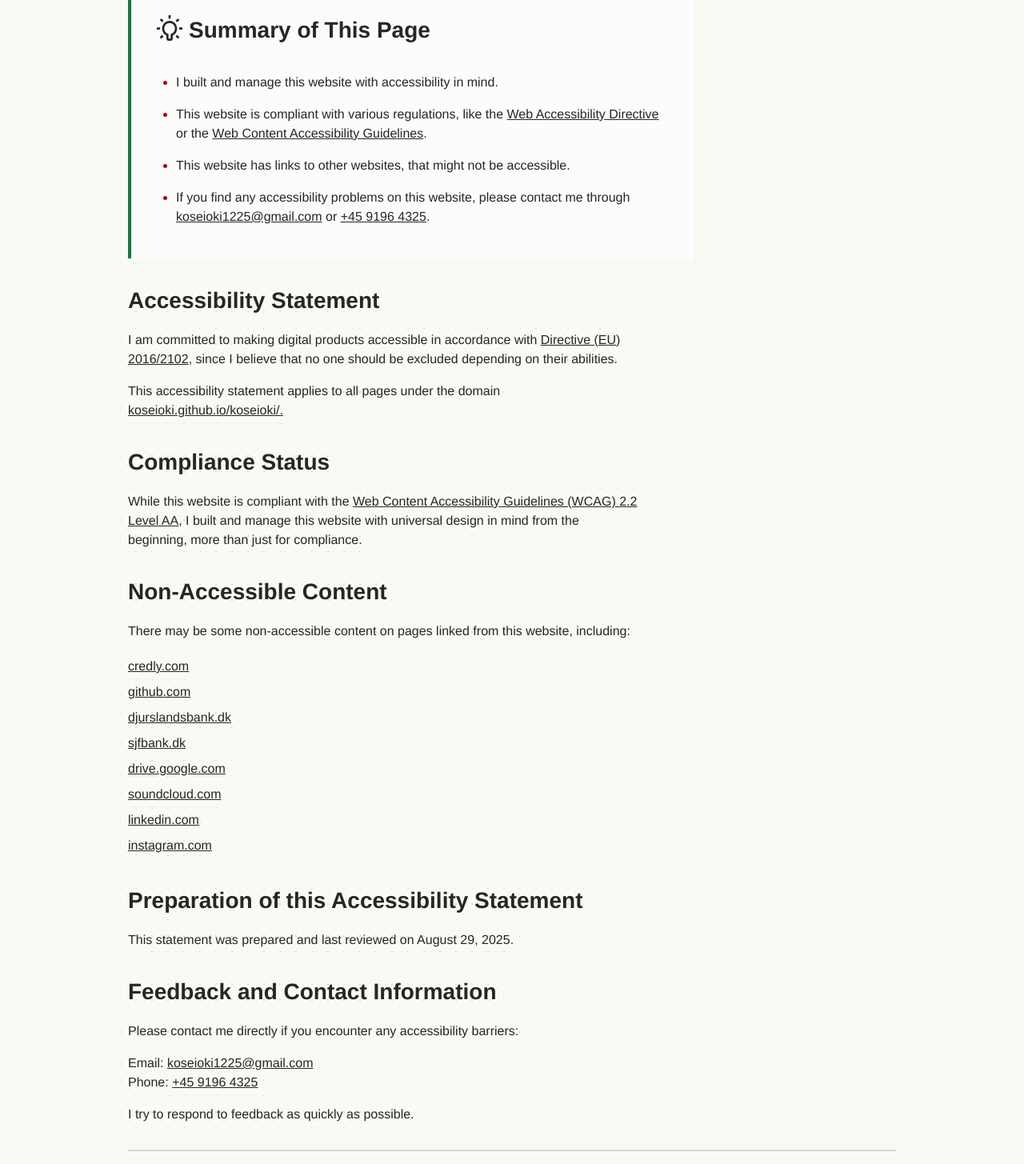
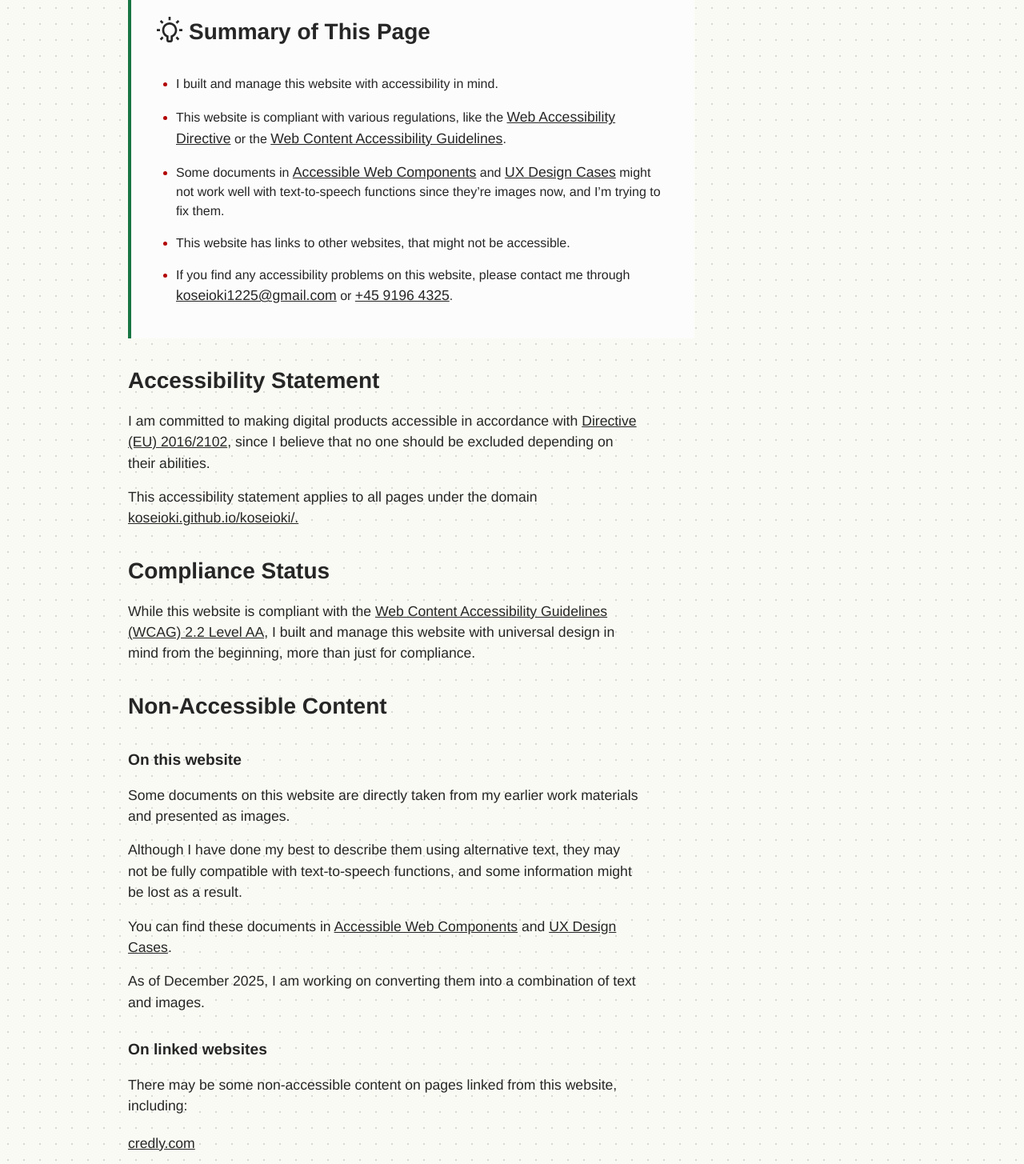
Before and after one commit to Koseioki/koseioki, a React (Vite) app: page /accessibility in a window 1280 px wide. Shown: the part 300-1755 px from the top of the page at 80% size. Built offline with nearby package versions, Linux system fonts and the light colour scheme.

Commit message:
updated WAS, font size to 1.1rem

```diff
--- a/src/Accessibility.jsx
+++ b/src/Accessibility.jsx
@@ -3,6 +3,9 @@ import BreadCrumbs from "./components/BreadCrumbs";
 import { useRef, useEffect } from "react";
 import Note from "./components/Note";
 import Icon from './components/Icon.jsx';
+import { NavLink } from 'react-router-dom';
+
+
 function Accessibility() {
 
   const headingRef = useRef(null);
@@ -28,11 +31,15 @@ function Accessibility() {
           <h2 className="headings" id="accessibilitySummary">
             <Icon icon="LightBulb" fontSize="h2" />
             Summary of This Page
-            </h2>
+          </h2>
           <ul className="bulleted-list">
             <li>I built and manage this website with accessibility in mind.</li>
             <li>This website is compliant with various regulations, like the <a className="plain-link" href="https://eur-lex.europa.eu/eli/dir/2016/2102/oj/eng">Web Accessibility Directive</a> or the <a className="plain-link" href="https://www.w3.org/TR/WCAG22/">Web Content Accessibility Guidelines</a>.
             </li>
+            <li>Some documents in <NavLink to='/accessible-web-components' className="plain-link">
+          Accessible Web Components</NavLink> and <NavLink to='/ux-design-cases' className="plain-link">
+          UX Design Cases</NavLink> might not work well with text-to-speech functions since they’re images now, and I’m trying to fix them.
+</li>
             <li>This website has links to other websites, that might not be accessible.
             </li>
             <li>If you find any accessibility problems on this website, please contact me through <a className="plain-link" href="mailto:koseioki1225@gmail.com">koseioki1225@gmail.com</a> or <a className="plain-link" href="tel:+4591964325">+45 9196 4325</a>.
@@ -50,6 +57,22 @@ function Accessibility() {
           I built and manage this website with universal design in mind from the beginning, more than just for compliance.</p>
 
         <h2 className="headings">Non-Accessible Content</h2>
+        <h3 className="headings">On this website</h3>
+        <p className="paragraph">Some documents on this website are directly taken from my earlier work materials and presented as images.
+        </p>
+        <p className="paragraph">Although I have done my best to describe them using alternative text, they may not be fully compatible with text-to-speech functions, and some information might be lost as a result.
+        </p>
+        <p className="paragraph">You can find these documents in <NavLink to='/accessible-web-components' className="plain-link">
+          Accessible Web Components</NavLink> and <NavLink to='/ux-design-cases' className="plain-link">
+          UX Design Cases</NavLink>.
+        </p>
+        <p className="paragraph">As of December 2025, I am working on converting them into a combination of text and images.
+        </p>
+
+        <h3 className="headings">On linked websites</h3>
+
+
+
         <p className="paragraph">There may be some non-accessible content on pages linked from this website, including:</p>
         <ul className="link-list">
           <li><a className="plain-link" href="https://credly.com">credly.com</a></li>
@@ -61,8 +84,9 @@ function Accessibility() {
           <li><a className="plain-link" href="https://linkedin.com">linkedin.com</a></li>
           <li><a className="plain-link" href="https://instagram.com">instagram.com</a></li>
         </ul>
+
         <h2 className="headings">Preparation of this Accessibility Statement</h2>
-        <p className="paragraph">This statement was prepared and last reviewed on August 29, 2025.</p>
+        <p className="paragraph">This statement was prepared on the 29th of August, 2025, and last reviewed on the 3rd of December, 2025.</p>
         <h2 className="headings">Feedback and Contact Information</h2>
         <p className="paragraph">Please contact me directly if you encounter any accessibility barriers:</p>
         <ul>
--- a/src/components/BreadCrumbs.css
+++ b/src/components/BreadCrumbs.css
@@ -3,12 +3,9 @@
     margin: 2rem auto;
     color: var(--red);;
     padding: 0 1rem;
+    font-size: 1.1rem;
 }
 
-/* .dark-mode .breadcrumbs {
-    color: var(--yellow);
-
-} */
 
 .breadcrumbs a {
     color: var(--red);
--- a/src/components/CaseCard.jsx
+++ b/src/components/CaseCard.jsx
@@ -23,7 +23,7 @@ function CaseCard({ caseItem }) {
 
                 <div className="card-text">
                     <h2>
-                        <NavLink to={`/ux-design-cases/${caseItem.slug}`} className="headings">
+                        <NavLink to={`/ux-design-cases/${caseItem.slug}`} className="headings card-title">
                             {caseItem.title}
                         </NavLink>
                     </h2>
--- a/src/components/Footer.css
+++ b/src/components/Footer.css
@@ -4,9 +4,6 @@ footer {
 
 }
 
-/* .dark-mode footer {
-    border-bottom: 0.25rem solid var(--primary-hover);
-} */
 
 .footer-content {
     max-width: var(--page-width);
--- a/src/index.css
+++ b/src/index.css
@@ -44,11 +44,8 @@
 }
 
 html {
-
   background-color: var(--yellow);
 }
-
-
 
 .background {
   background-color: var(--background);
@@ -59,7 +56,6 @@ html {
 html,
 body {
   box-sizing: border-box;
-  /* font-family: "Open Sans", sans-serif; */
   font-family: Helvetica, Arial, sans-serif;
   color: var(--text);
   margin: 0 auto;
@@ -67,22 +63,6 @@ body {
 
 }
 
-/* html:has(body.dark-mode) {
-  background-color: var(--primary-hover);
-}
-
-.dark-mode {
-  color: var(--text-light);
-}
-
-.dark-mode .background{
-    background-color: var(--text);
-  background-image: radial-gradient(var(--text) 0.0625rem, transparent 0);
-}
-
-.dark-mode .plain-link{
-  color: var(--text-light);
-} */
 
 main {
   max-width: var(--page-width);
@@ -118,14 +98,6 @@ section {
 }
 
 
-h1,
-h2,
-h3,
-h4,
-.site-title a {
-  /* font-family: "Roboto Slab", sans-serif; */
-
-}
 
 h1 {
   font-size: 2.5rem;
@@ -134,8 +106,6 @@ h1 {
   padding: 0;
   line-height: 1.5;
   outline: none;
-
-
 }
 
 h2 {
@@ -148,7 +118,7 @@ h2 {
 }
 
 h3 {
-  font-size: 1rem;
+  font-size: 1.2rem;
   font-weight: bold;
   margin: 0;
   padding: 0;
@@ -156,7 +126,7 @@ h3 {
 }
 
 h4 {
-  font-size: 1rem;
+  font-size: 1.2rem;
   font-weight: bold;
   margin: 0;
   padding: 0;
@@ -167,13 +137,6 @@ h4 {
   margin: 2rem 0 1rem 0;
 }
 
-/* .heading-plus-icon {
-  display: flex;
-  align-items: center;
-  gap: 1rem;
-  margin: 2rem 0 1rem 0;
-} */
-
 ul {
   list-style: none;
   padding: 0;
@@ -183,7 +146,6 @@ ul {
 
 li {
   line-height: 1.5;
-  font-size: 1rem;
 }
 
 .bulleted-list {
@@ -213,22 +175,25 @@ hr {
 }
 
 p {
-  font-size: 1rem;
   margin: 0;
   padding: 0;
-  /* line-height: 1.5; */
+  line-height: 1.5;
+  font-size: 1.1rem;
+
 }
 
 .paragraph {
-  font-size: 1rem;
   margin: 1rem 0;
   max-width: 40rem;
-  /* line-height: 1.5; */
-
 }
 
 section {
   margin: 2rem 0;
+}
+
+a {
+  font-size: 1.1rem;
+
 }
 
 a.plain-link {
```
